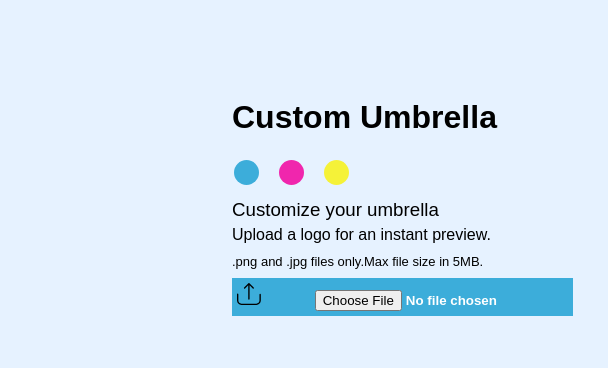
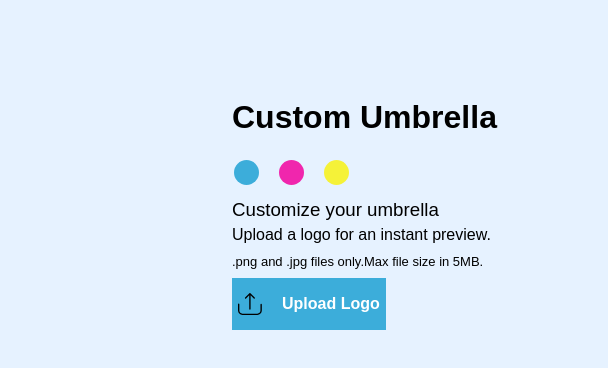
Before and after one commit to surya382/starapps, a plain HTML site: page index.html in a window 1280 px wide. Both pictures are taken after a click on the element 664 px from the left and 172 px from the top of the page. Shown: the full height of the page, 418-1026 px from the left. Drawn offline with Linux system fonts and the light colour scheme.

Commit message:
added starapps assignment

```diff
--- a/custom_umbrella.css
+++ b/custom_umbrella.css
@@ -61,16 +61,17 @@
     background-color:rgb(60, 173, 218) ;
     border: none;
     color: white;
-    padding: 5px;
+    font-weight: bold;
     cursor: pointer;
 
 }
 
 #file_upload{
+    height: 25px;
+    padding-left: 50px;
 
-    padding-left: 50px;
-    font-weight: bold;
     cursor: pointer;
+    display: none;
 }
 
 .loader_div{
--- a/custom_umbrella.js
+++ b/custom_umbrella.js
@@ -1,5 +1,20 @@
 
 function change_color(color){
+
+    let img=document.getElementById("img_box")
+
+    let icon_div=document.getElementById("icon_div")
+    let loader_div=document.getElementById("loader_div")
+
+    img.style.display="none"
+    icon_div.style.display="none"
+    loader_div.style.display="block"
+    setTimeout(()=>{
+        loader_div.style.display="none"
+        img.style.display="block"
+        icon_div.style.display="block"
+    },100)
+
     if (color == "blue"){
         document.getElementById("img").src="./Blue umbrella.png";
         document.getElementById("button").style.backgroundColor="rgb(60, 173, 218)"
--- a/index.html
+++ b/index.html
@@ -17,7 +17,7 @@
         </div>
 
         <div id = "icon_div" class="icon">
-            <img id="icon_img"  src="https://cdn-icons-png.flaticon.com/512/6840/6840478.png" alt="">
+            <img id="icon_img"  src="" alt="">
         </div>
 
          <div id="loader_div" class="loader_div">
@@ -45,10 +45,15 @@
 
            <p style="font-size: small; margin-top: 20px;">.png and .jpg files only.Max file size in 5MB.</p>
 
-           <label for="file_upload"><button id="button" >
-            <img src="./upload_icon.svg"   alt="upld_button">
-            <input  id = "file_upload"  onchange="uploadfile(event)"  type="file"  />
-           </button></label>
+
+            <button id="button" >
+            <label for="file_upload" style="display: flex; justify-content: space-between; gap: 20px;">
+            <img src="./upload_icon.svg"    alt="upld_button">
+            <input  id = "file_upload"  onchange="uploadfile(event)" accept="image/*"  type="file" />
+             <p style="font-size: medium;">Upload Logo</p>
+            </label>
+           </button>
+
 
            </div>
 
```
